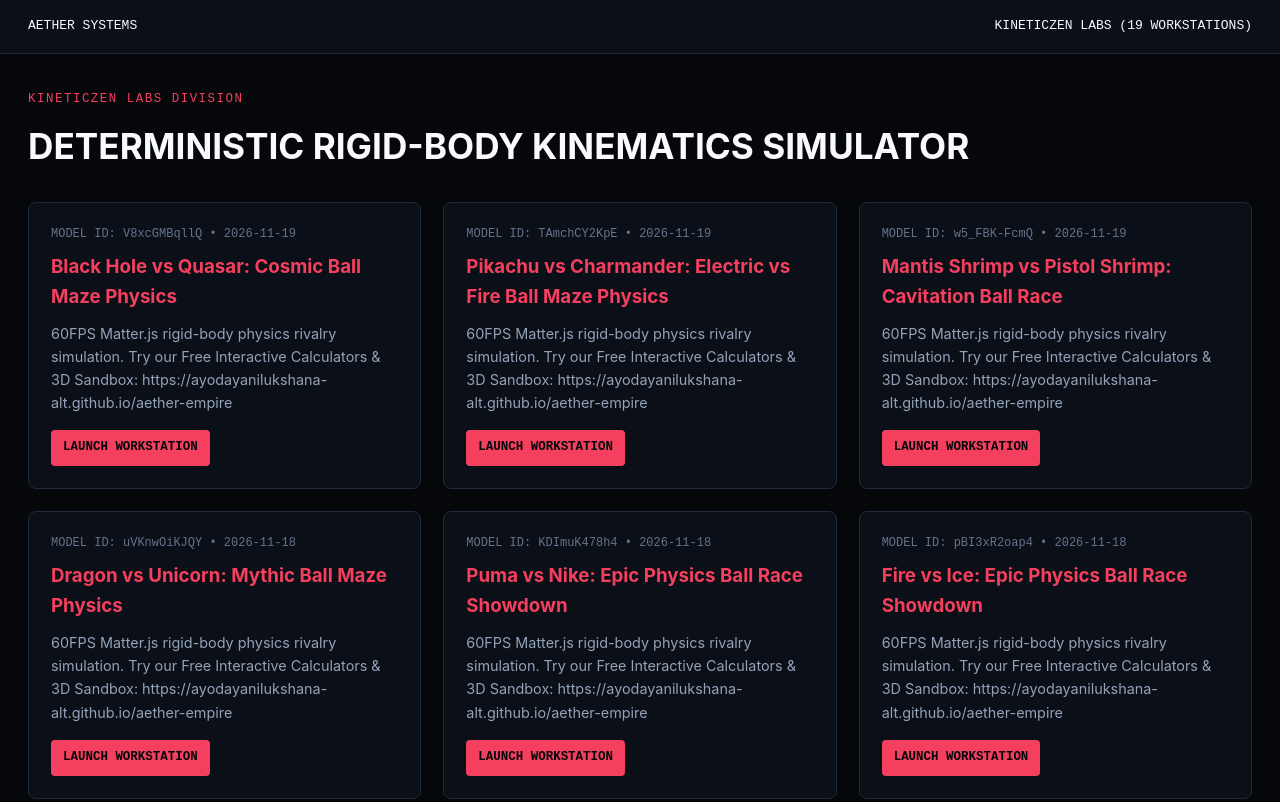
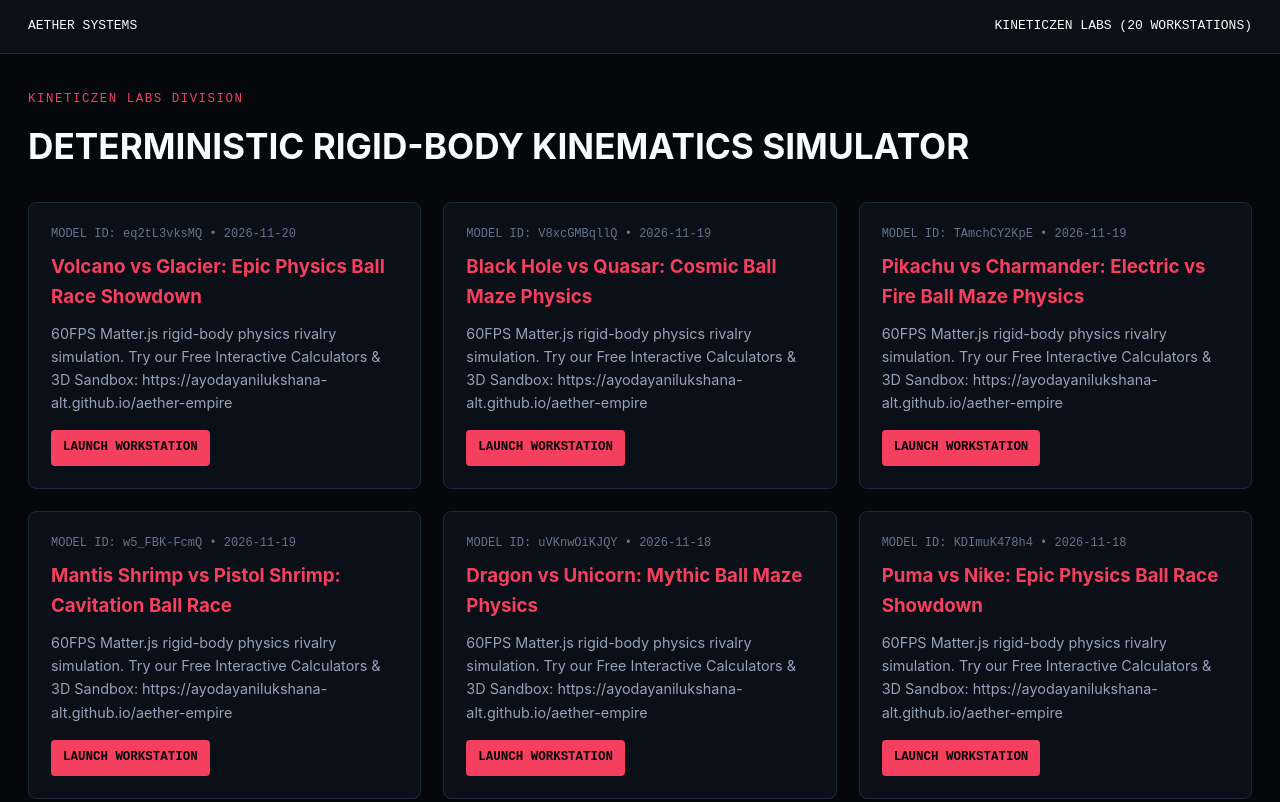
Before and after one commit to ayodayanilukshana-alt/aether-empire, a plain HTML site: page docs/kineticzen/index.html in a window 1280 px wide. Shown: the top 802 px of the page. Drawn offline with Linux system fonts and the light colour scheme.

Commit message:
feat(PHYSICS): publish live workstation volcano-vs-glacier-epic-physics-ball-race-showdown

```diff
--- a/docs/kineticzen/index.html
+++ b/docs/kineticzen/index.html
@@ -35,12 +35,20 @@
 <body>
   <nav class="topbar">
     <a href="../index.html">AETHER SYSTEMS</a>
-    <span>KINETICZEN LABS (19 WORKSTATIONS)</span>
+    <span>KINETICZEN LABS (20 WORKSTATIONS)</span>
   </nav>
   <main class="container">
     <div class="eyebrow">KINETICZEN LABS DIVISION</div>
     <h1>DETERMINISTIC RIGID-BODY KINEMATICS SIMULATOR</h1>
     <div class="grid">
+        <a href="./volcano-vs-glacier-epic-physics-ball-race-showdown.html" style="display:block;background:#0b0f17;border:1px solid #1e293b;border-radius:8px;padding:22px;color:#f8fafc;text-decoration:none;">
+          <div style="font-family:monospace;font-size:0.75rem;color:#64748b;margin-bottom:8px;">MODEL ID: eq2tL3vksMQ • 2026-11-20</div>
+          <h3 style="margin:0 0 10px 0;color:#f43f5e;">Volcano vs Glacier: Epic Physics Ball Race Showdown</h3>
+          <p style="color:#94a3b8;font-size:0.9rem;margin:0 0 16px 0;">60FPS Matter.js rigid-body physics rivalry simulation.
+
+Try our Free Interactive Calculators & 3D Sandbox: https://ayodayanilukshana-alt.github.io/aether-empire</p>
+          <div style="font-family:monospace;font-size:0.78rem;font-weight:700;color:#05070b;background:#f43f5e;padding:8px 12px;border-radius:4px;display:inline-block;">LAUNCH WORKSTATION</div>
+        </a>
         <a href="./black-hole-vs-quasar-cosmic-ball-maze-physics.html" style="display:block;background:#0b0f17;border:1px solid #1e293b;border-radius:8px;padding:22px;color:#f8fafc;text-decoration:none;">
           <div style="font-family:monospace;font-size:0.75rem;color:#64748b;margin-bottom:8px;">MODEL ID: V8xcGMBqllQ • 2026-11-19</div>
           <h3 style="margin:0 0 10px 0;color:#f43f5e;">Black Hole vs Quasar: Cosmic Ball Maze Physics</h3>
```
